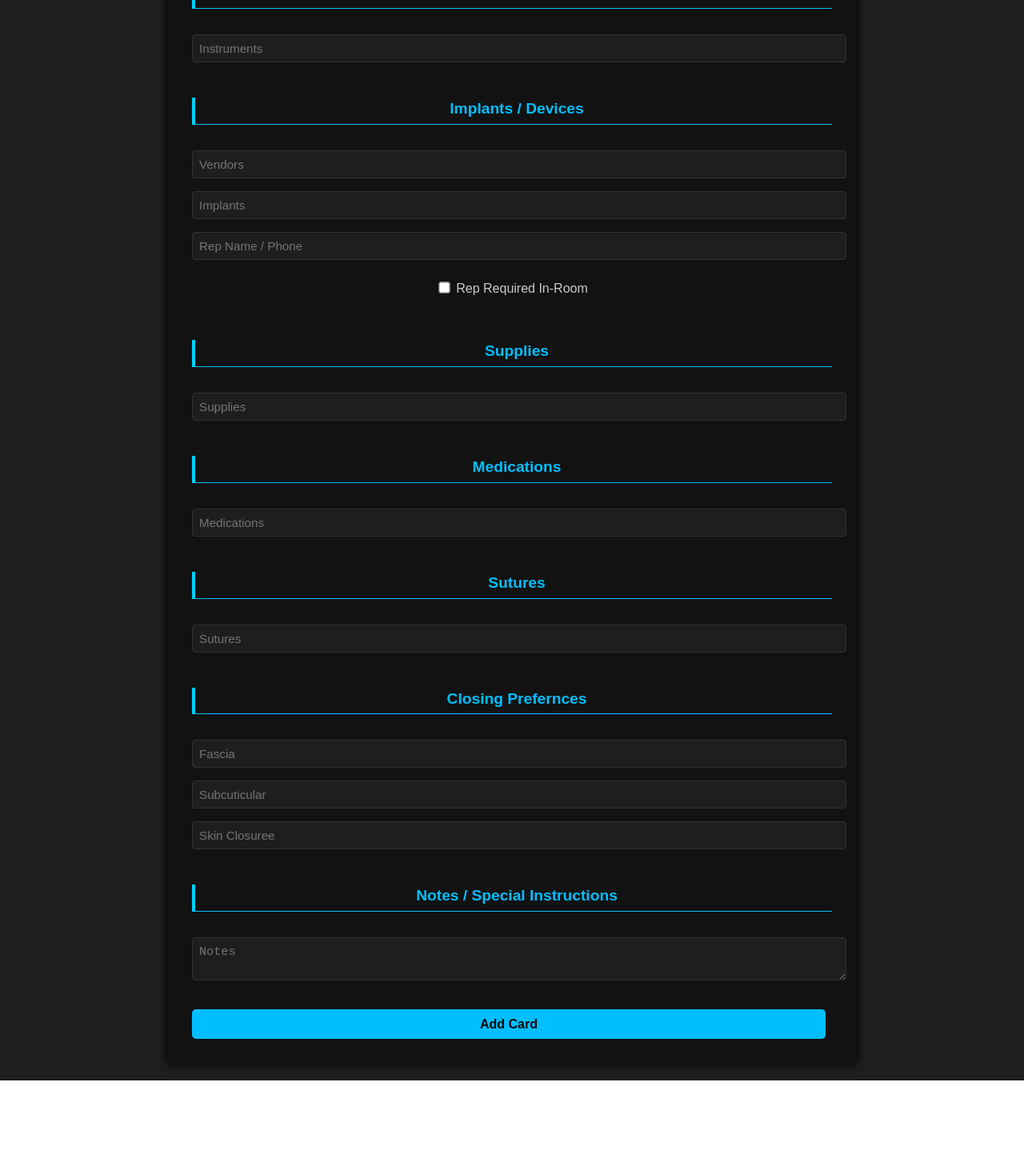
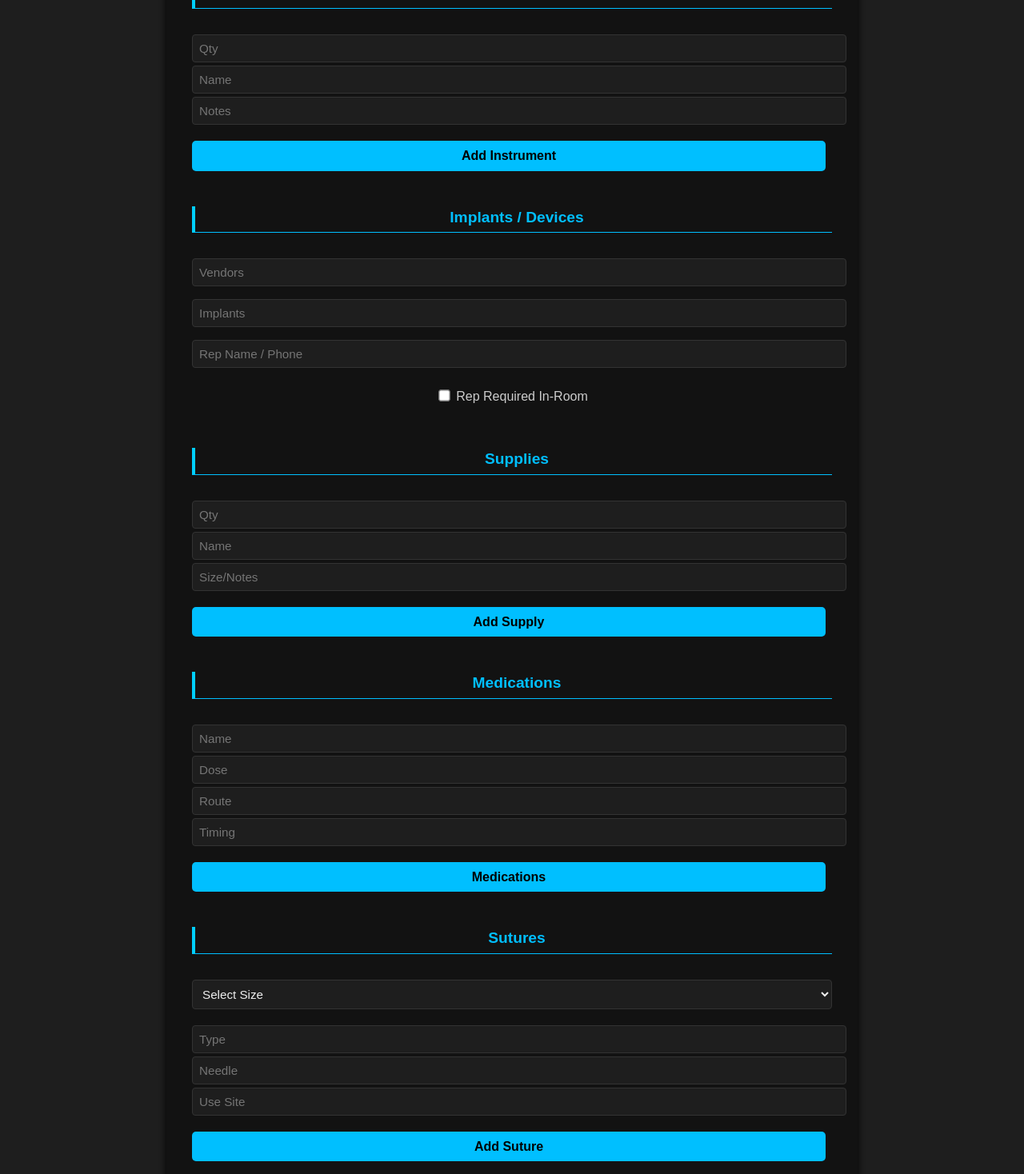
Before and after one commit to Fersill53/ScrubStacks, a React (Vite) app in the folder Client/: page /add in a window 1280 px wide. Shown: the part 1662-3130 px from the top of the page at 80% size. Before the commit the page ends 3013 px from the top, so only its background shows below. Built offline with nearby package versions, Linux system fonts and the light colour scheme.

Commit message:
fixed schema

```diff
--- a/Client/src/components/AddCardForm.jsx
+++ b/Client/src/components/AddCardForm.jsx
@@ -107,7 +107,7 @@ function AddCardForm({ onCardAdded }) {
     customDraping: '',
 
     // Instruments
-    instruments: '',
+    instrumentsDetailed: [{ qty: '', name: '', notes: '' }],
 
     // Implants / Devices
     vendors: '',
@@ -116,13 +116,13 @@ function AddCardForm({ onCardAdded }) {
     repRequired: false,
 
     // Supplies
-    supplies: '',
+    supplies: [{ qty: '', name: '', sizeOrNotes: ''}],
 
     // Medications
-    medications: '',
+    medications: [{ name: '', dose: '', route: '', timing: ''}],
 
     // Sutures
-    sutures: '',
+    sutures: [{ type: '', size: '', needle: '', useSite: ''}],
 
     // Closing
     fascia: '',
@@ -144,23 +144,7 @@ const handleChange = async (e) => {
 
 const handleSubmit = async (e) => {
   e.preventDefault();
-  const cardData = {
-    ...formData,
-
-    instruments: formData.instruments.split(',').map(i => i.trim()),
-
-    drapes: formData.drapes.split(',').map(i => i.trim()),
-
-    specialEquipment: formData.specialEquipment.split(',').map(i => i.trim()),
-
-    supplies: formData.supplies.split(',').map(i => i.trim()),
-
-    medications: formData.medications.split(',').map(i => i.trim()),
-
-    sutures: formData.sutures.split(',').map(i => i.trim())
-
-  };
-
+  const cardData = { ...formData };
   try {
     await axios.post('https://scurbstacks.onrender.com/api/cards', cardData);
     if (onCardAdded) onCardAdded();
@@ -200,7 +184,26 @@ return (
     <textarea name="customDraping" placeholder="Custom Draping Instructions" value={formData.customDraping} onChange={handleChange} />
 
     <h2>Instruments</h2>
-    <input name="instruments" placeholder="Instruments" value={formData.instruments} onChange={handleChange} />
+    {formData.instrumentsDetailed.map((inst, idx) => (
+      <div key={idx}>
+        <input placeholder="Qty" value={inst.qty} onChange={e => {
+          const copy = [...formData.instrumentsDetailed];
+          copy[idx].qty = e.target.value;
+          setFromData({ ...formData, instrumentsDetailed: copy });
+        }} />
+        <input placeholder="Name" value={inst.name} onChange={e => {
+          const copy = [...formData.instrumentsDetailed];
+          copy[idx].name = e.target.value;
+          setFromData({ ...formData, instrumentsDetailed: copy });
+        }} />
+        <input placeholder="Notes" value={inst.notes} onChange={e => {
+          const copy = [...formData.instrumentsDetailed];
+          copy[idx].notes = e.target.value;
+          setFromData({ ...formData, instrumentsDetailed: copy });
+        }} />
+      </div>
+    ))}
+    <button type="button" onClick={() => setFromData({ ...formData, instrumentsDetailed: [...formData.instrumentsDetailed, { qty: '', name: '', notes: '' }] })}>Add Instrument</button>
 
     <h2>Implants / Devices</h2>
     <input name="vendors" placeholder="Vendors" value={formData.vendors} onChange={handleChange} />
@@ -212,13 +215,83 @@ return (
       </label>
 
     <h2>Supplies</h2>
-    <input name="supplies" placeholder="Supplies" value={formData.supplies} onChange={handleChange} />
+    {formData.supplies.map((supply, idx) => (
+      <div key={idx}>
+        <input placeholder="Qty" value={supply.qty} onChange={e => {
+          const copy = [...formData.supplies];
+          copy[idx].qty = e.target.value;
+          setFromData({ ...formData, supplies: copy });
+        }} />
+        <input placeholder="Name" value={supply.name} onChange={e => {
+          const copy = [...formData.supplies];
+          copy[idx].name = e.target.value;
+          setFromData({ ...formData, supplies: copy });
+        }} />
+        <input placeholder="Size/Notes" value={supply.sizeOrNotes} onChange={e => {
+          const copy = [...formData.supplies];
+          copy[idx].sizeOrNotes = e.target.value;
+          setFromData({ ...formData, supplies: copy});
+        }} />
+      </div>
+    ))}
+    <button type="button" onClick={() => setFromData({ ...formData, supplies: [...formData.supplies, { qty: '', name: '', sizeOrNotes: '' }] })}>Add Supply</button>
 
     <h2>Medications</h2>
-    <input name="medications" placeholder="Medications" value={formData.medications} onChange={handleChange} />
+    {formData.medications.map ((med, idx) => (
+      <div key={idx}>
+        <input placeholder="Name" value={med.name} onChange={e => {
+          const copy = [...formData.medications];
+          copy[idx].name = e.target.value;
+          setFromData({ ...formData, medications: copy });
+        }} />
+        <input placeholder="Dose" value={med.dose} onChange={e => {
+          const copy = [...formData.medications];
+          copy[idx].dose = e.target.value;
+          setFromData({ ...formData, medications: copy });
+        }} />
+        <input placeholder="Route" value={med.route} onChange={e => {
+          const copy = [...formData.medications];
+          copy[idx].route = e.target.value;
+          setFromData({ ...formData, medications: copy });
+        }} />
+        <input placeholder="Timing" value={med.timing} onChange={e => {
+          const copy = [...formData.medications];
+          copy[idx].timing = e.target.value;
+          setFromData({ ...formData, medications: copy });
+        }} />
+      </div>
+    ))}
+    <button type="button" onClick={() => setFromData({ ...formData, medications: [...formData.medications, { name: '', dose: '', route: '', timing: ''}] })}>Medications</button>
 
     <h2>Sutures</h2>
-    <input name="sutures" placeholder="Sutures" value={formData.sutures} onChange={handleChange} />
+    {formData.sutures.map ((suture, idx) => (
+      <div key={idx}>
+        <select value={suture.size} onChange={e => {
+          const copy = [...formData.sutures];
+          copy[idx].size = e.target.value;
+          setFromData({ ...formData, sutures: copy });
+        }}>
+          <option value="">Select Size</option>
+          {["5", "4", "3", "2", "1", "0", "2-0", "3-0", "4-0", "5-0", "6-0", "7-0", "8-0", "9-0", "10-0"].map(opt => <option key={opt} value={opt}>{opt}</option>)}
+        </select>
+        <input placeholder="Type" value={suture.type} onChange={e => {
+          const copy = [...formData.sutures];
+          copy[idx].type = e.target.value;
+          setFromData({ ...formData, sutures: copy });
+        }}/>
+        <input placeholder="Needle" value={suture.needle} onChange={e => {
+          const copy = [...formData.sutures];
+          copy[idx].needle = e.target.value;
+          setFromData({ ...formData, sutures: copy});
+        }} />
+        <input placeholder="Use Site" value={suture.useSite} onChange={e => {
+          const copy = [...formData.sutures];
+          copy[idx].useSite = e.target.value;
+          setFromData({ ...formData, sutures: copy });
+        }} />
+      </div>
+    ))}
+    <button type="button" onClick={() => setFromData({ ...formData, sutures: [...formData.sutures, { type: '', size: '', needle: '', useSite: ''}] })}>Add Suture</button>
 
     <h2>Closing Prefernces</h2>
     <input name="fascia" placeholder="Fascia" value={formData.fascia} onChange={handleChange} />
```
